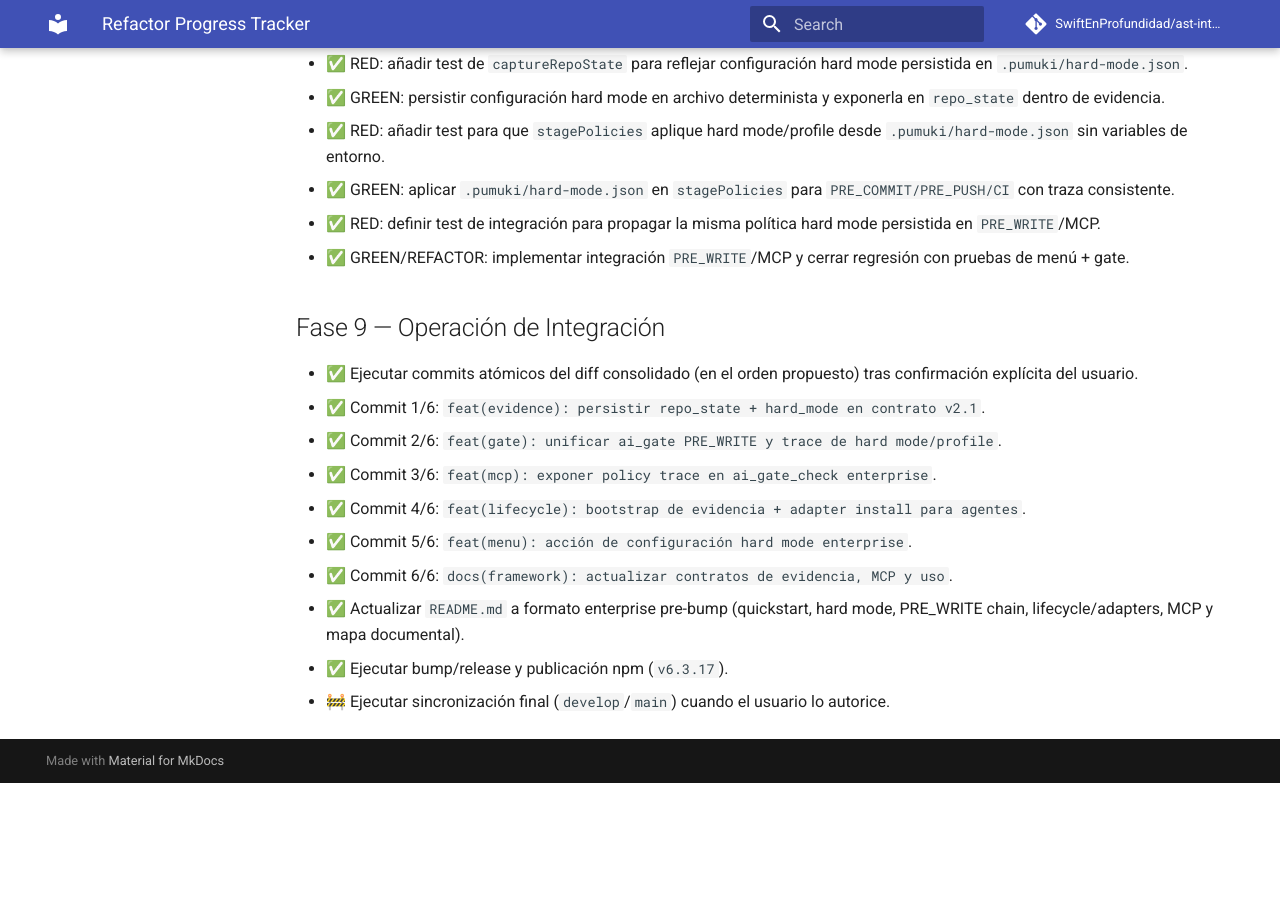
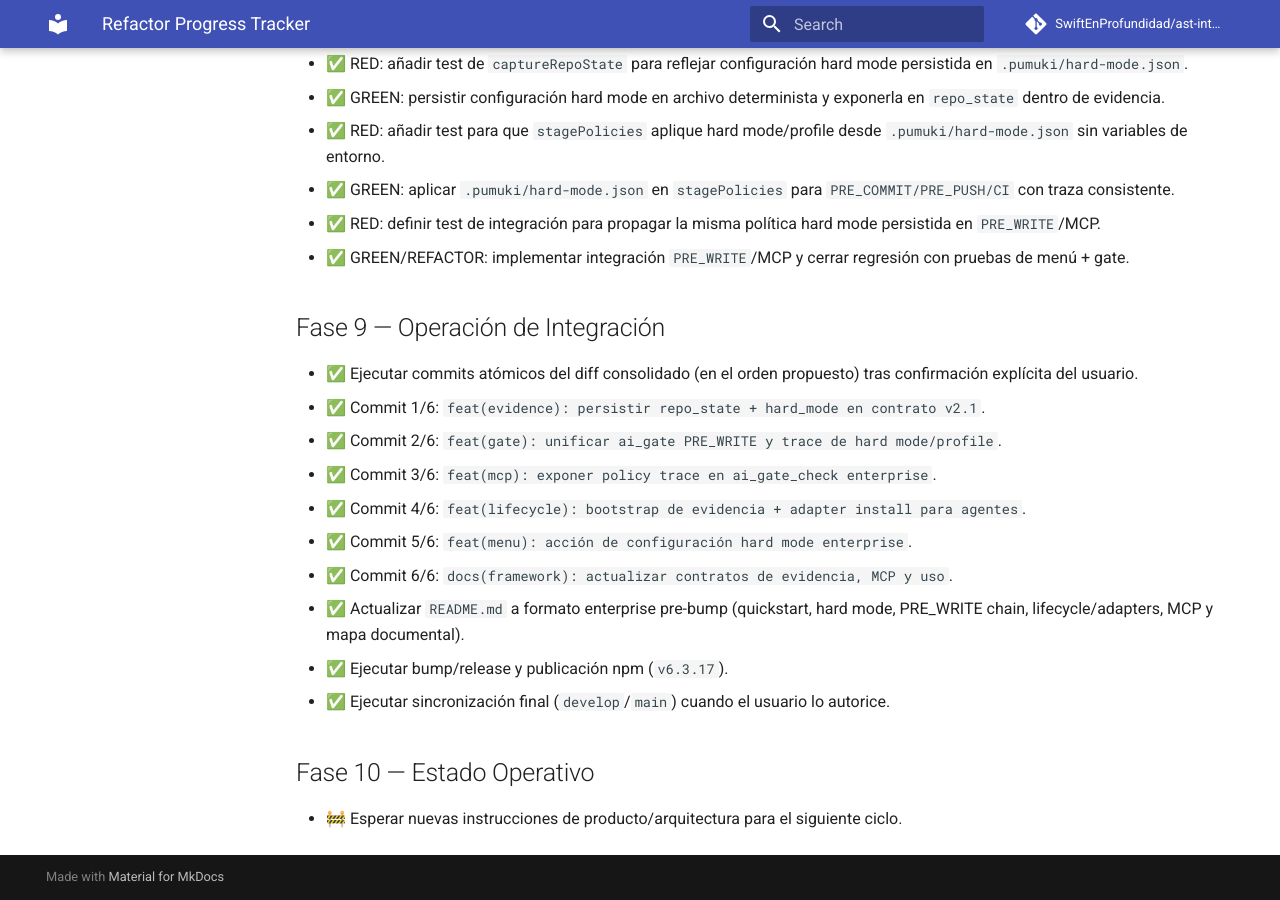
Before and after one commit to SwiftEnProfundidad/ast-intelligence-hooks, an MkDocs documentation site: the page built from docs/REFRACTOR_PROGRESS.md, in a window 1280 px wide and 900 px high, scrolled down 4014 px. Built offline with MkDocs 1.6.1 and Material for MkDocs 9.7.7, drawn with Linux system fonts in a browser that asks for light colours; comment, search, counter and statistics services are not loaded; before the commit the page ends 4797 px from its top, so only the background shows below that.

Commit message:
docs(progress): cerrar sincronizacion final y dejar estado operativo

```diff
--- a/docs/REFRACTOR_PROGRESS.md
+++ b/docs/REFRACTOR_PROGRESS.md
@@ -124,4 +124,7 @@ Estado operativo del plan activo para restaurar capacidades enterprise sin rompe
   - ✅ Commit 6/6: `docs(framework): actualizar contratos de evidencia, MCP y uso`.
 - ✅ Actualizar `README.md` a formato enterprise pre-bump (quickstart, hard mode, PRE_WRITE chain, lifecycle/adapters, MCP y mapa documental).
 - ✅ Ejecutar bump/release y publicación npm (`v6.3.17`).
-- 🚧 Ejecutar sincronización final (`develop`/`main`) cuando el usuario lo autorice.
+- ✅ Ejecutar sincronización final (`develop`/`main`) cuando el usuario lo autorice.
+
+## Fase 10 — Estado Operativo
+- 🚧 Esperar nuevas instrucciones de producto/arquitectura para el siguiente ciclo.
```
